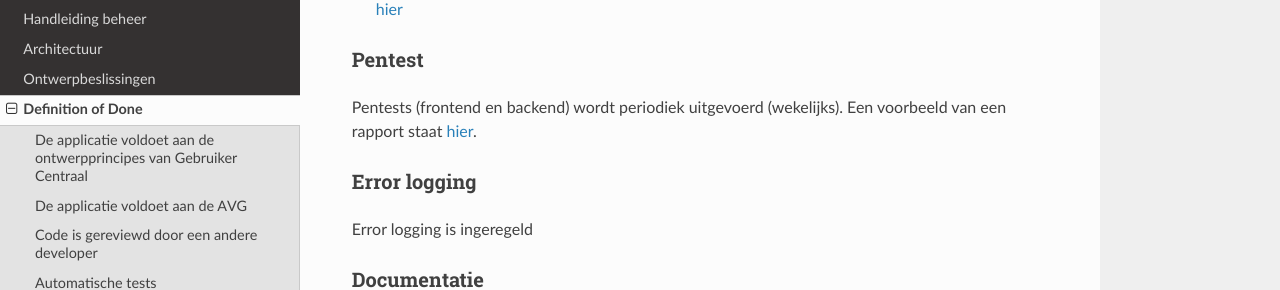
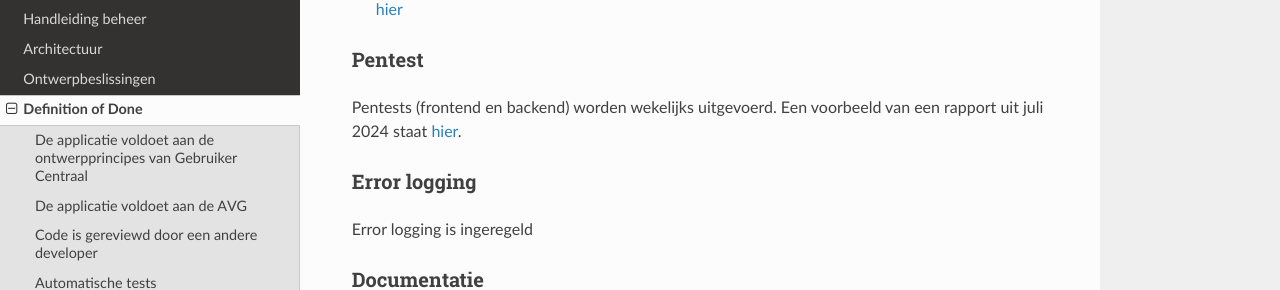
Before and after one commit to Klantinteractie-Servicesysteem/.github, an MkDocs documentation site: the page built from docs/DEFINITIONOFDONE.md, in a window 1280 px wide and 900 px high, scrolled down 945 px. Shown: the part 189-479 px from the top of the window. Built offline with MkDocs 1.6.1, drawn with Linux system fonts in a browser that asks for light colours; nearby versions of some CDN libraries.

Commit message:
Update DEFINITIONOFDONE.md
Added a more recent example of the pentest report.

```diff
--- a/docs/DEFINITIONOFDONE.md
+++ b/docs/DEFINITIONOFDONE.md
@@ -32,7 +32,7 @@ Nieuwe unit tests worden toegevoegd:
 - WCAG wordt handmatig gecontroleerd m.b.v. lighthouse. De resultaten van deze test vindt u [hier](https://github.com/Klantinteractie-Servicesysteem/.github/blob/main/docs/files/WCAG-Lighthouse-Report-20231010.pdf)
 
 ### Pentest
-Pentests (frontend en backend) wordt periodiek uitgevoerd (wekelijks). Een voorbeeld van een rapport staat [hier](https://github.com/Klantinteractie-Servicesysteem/.github/blob/main/docs/files/Website_Scanner-https___prod.kiss-demo.nl-20230628-0907.pdf).
+Pentests (frontend en backend) worden wekelijks uitgevoerd. Een voorbeeld van een rapport uit juli 2024 staat [hier](https://github.com/Klantinteractie-Servicesysteem/.github/blob/main/docs/files/WebsiteScanner_30077801_771804-20240711-2302_0.pdf).
 
 ### Error logging
 Error logging is ingeregeld
```
